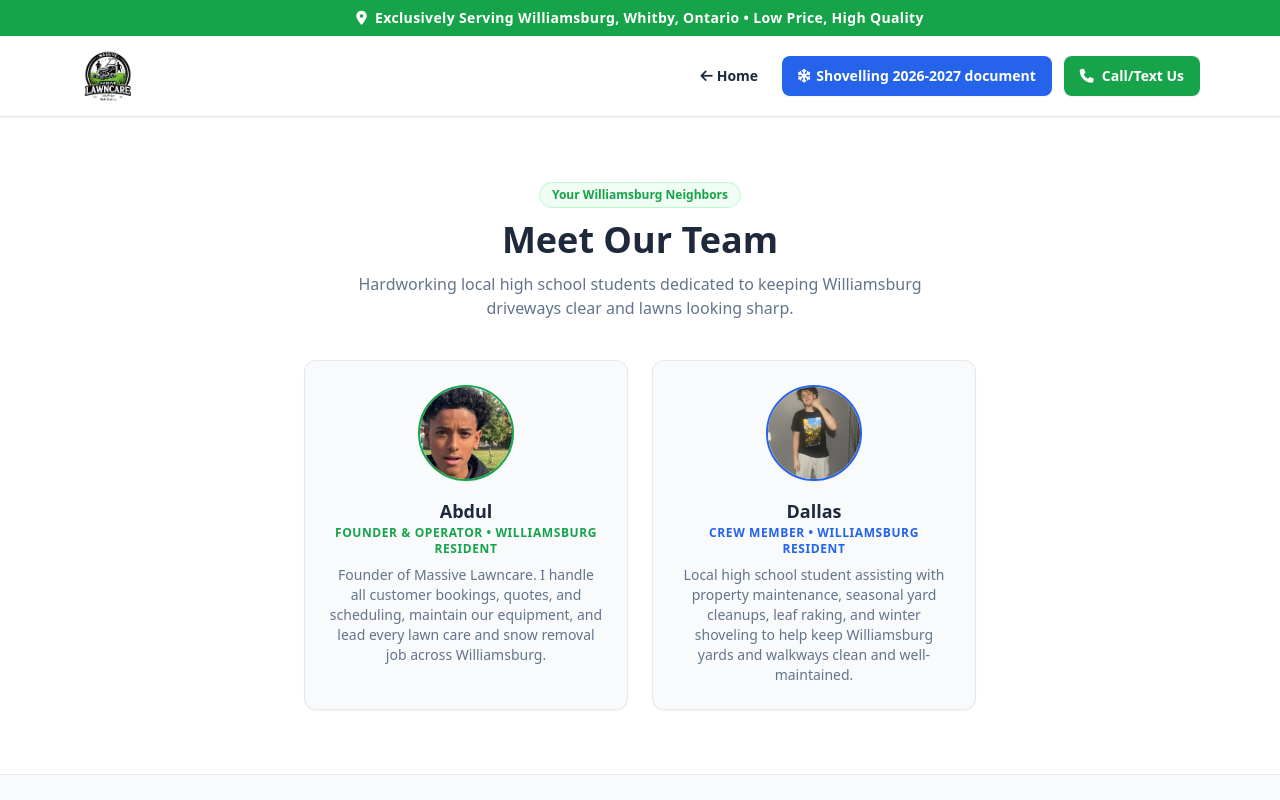
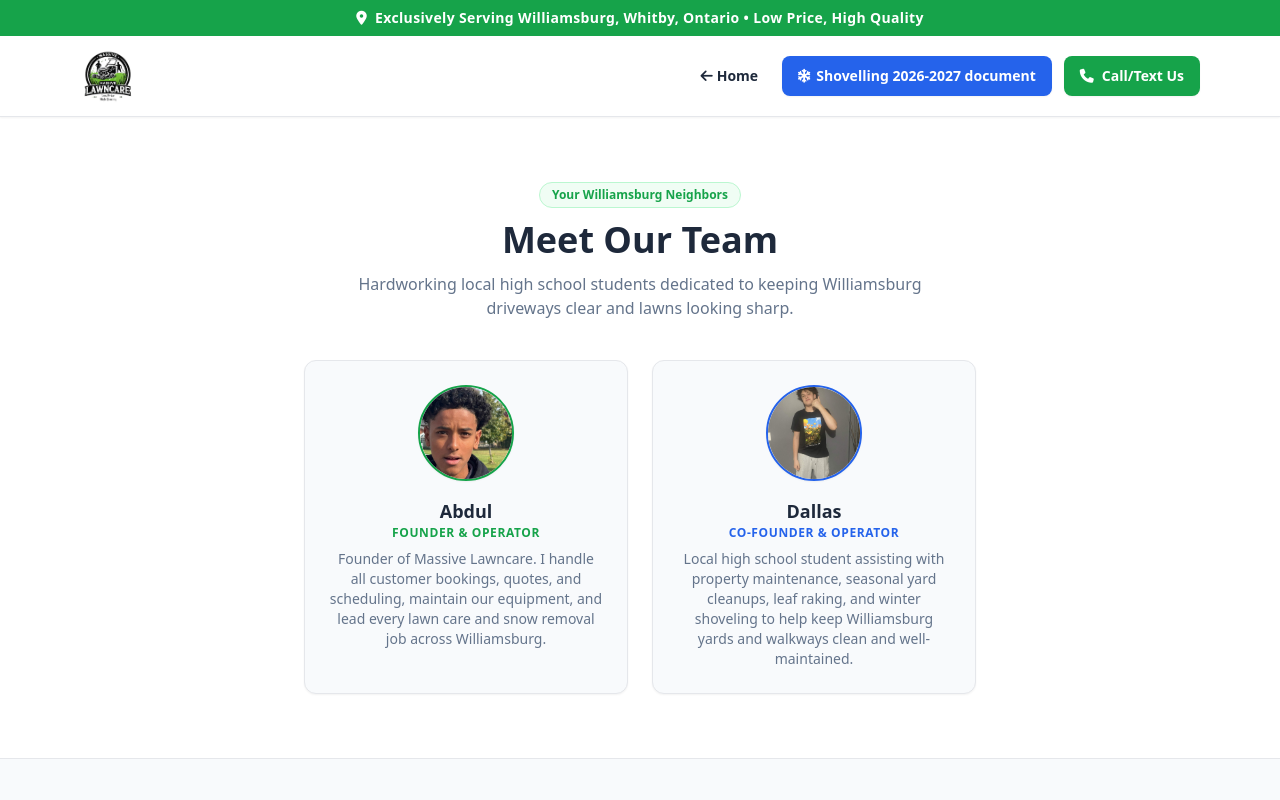
Before and after one commit to abdulm1116/massivelawncare.github.io, a plain HTML site: page about.html in a window 1280 px wide. Shown: the top 800 px of the page. Drawn offline with nearby package versions, Linux system fonts and the light colour scheme; files whose address does not match are found by name.

Commit message:
Revise roles for Abdul and Dallas in about.html
Updated titles and roles for team members on the about page.

```diff
--- a/about.html
+++ b/about.html
@@ -112,7 +112,7 @@
             onerror="handleImageError(this, 'media/founder.jpg', 'https://placehold.co/150x150/16a34a/ffffff?text=Abdul');"
           />
           <h2 class="text-lg font-extrabold text-brand-slate">Abdul</h2>
-          <p class="text-xs font-bold uppercase tracking-wider text-brand-green mb-2">Founder &amp; Operator &bull; Williamsburg Resident</p>
+          <p class="text-xs font-bold uppercase tracking-wider text-brand-green mb-2">Founder &amp; Operator</p>
           <p class="text-sm text-brand-gray">
             Founder of Massive Lawncare. I handle all customer bookings, quotes, and scheduling, maintain our equipment, and lead every lawn care and snow removal job across Williamsburg.
           </p>
@@ -127,7 +127,7 @@
             onerror="handleImageError(this, 'media/dallas.jpg', 'https://placehold.co/150x150/2563eb/ffffff?text=Dallas');"
           />
           <h2 class="text-lg font-extrabold text-brand-slate">Dallas</h2>
-          <p class="text-xs font-bold uppercase tracking-wider text-brand-blue mb-2">Crew Member &bull; Williamsburg Resident</p>
+          <p class="text-xs font-bold uppercase tracking-wider text-brand-blue mb-2">Co-Founder &amp; Operator</p>
           <p class="text-sm text-brand-gray">
             Local high school student assisting with property maintenance, seasonal yard cleanups, leaf raking, and winter shoveling to help keep Williamsburg yards and walkways clean and well-maintained.
           </p>
```
